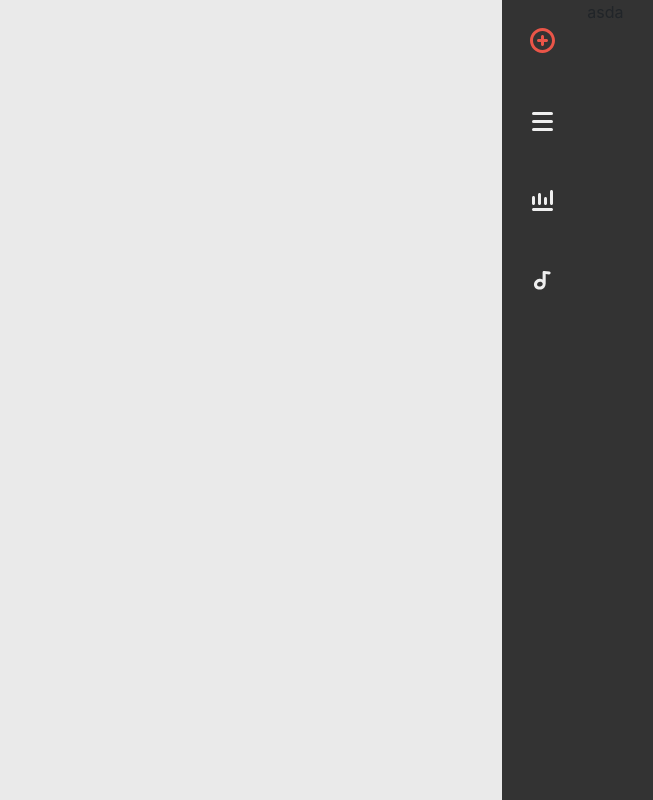
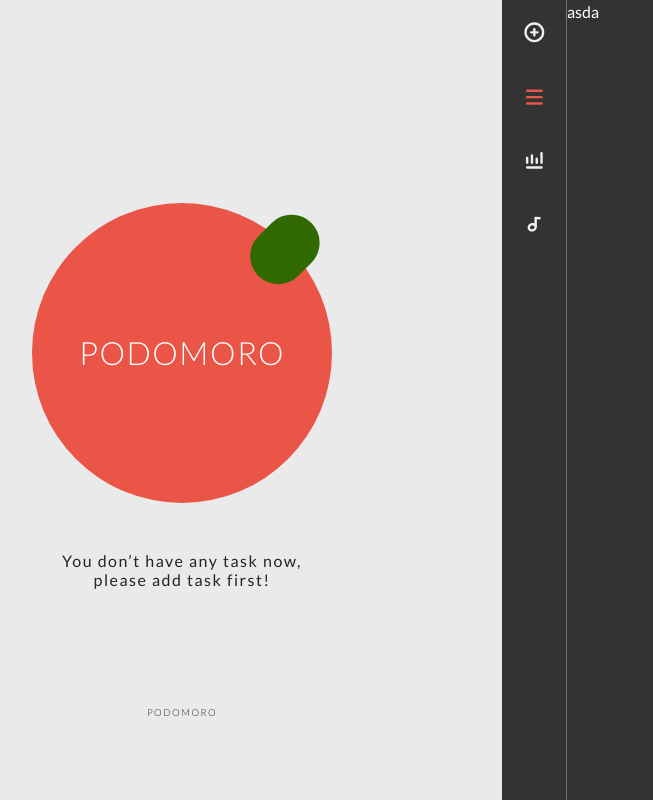
Before and after one commit to moojing/F2E2019, a React (Create React App) app in the folder week1-tomato-colck/: page / in a window 1280 px wide. Shown: the whole page, without its empty margins (138-791 px from the left). Built offline with nearby package versions, Linux system fonts and the light colour scheme.

Commit message:
finish icon selection

```diff
--- a/week1-tomato-colck/public/index.html
+++ b/week1-tomato-colck/public/index.html
@@ -9,7 +9,7 @@
       manifest.json provides metadata used when your web app is installed on a
       user's mobile device or desktop. See https://developers.google.com/web/fundamentals/web-app-manifest/
     -->
-    <link href="https://fonts.googleapis.com/css?family=Lato&display=swap" rel="stylesheet">
+    <link href="https://fonts.googleapis.com/css?family=Lato:300,400&display=swap" rel="stylesheet">
     <link rel="manifest" href="%PUBLIC_URL%/manifest.json" />
     <!--
       Notice the use of %PUBLIC_URL% in the tags above.
--- a/week1-tomato-colck/src/App.js
+++ b/week1-tomato-colck/src/App.js
@@ -1,40 +1,21 @@
 import React from 'react';
-import { ReactComponent as AddIcon }  from './assets/icons/add.svg'
-import { ReactComponent as ListIcon }  from './assets/icons/list.svg'
-import { ReactComponent as Analysis }  from './assets/icons/analysis_red.svg'
-import { ReactComponent as Ring }  from './assets/icons/ringtone.svg'
-
+import PanelAside from './component/PanelAside'
+import Cover from './component/Cover'
 
 function App() {
+
   return (
     <div className="App">
        <div className="container-fluid">
         <div className="row panel">
-          <div className=" panel-main bg-gray">
-
+          <div className=" panel-main bg-gray d-flex align-items-center justify-content-center flex-column">
+            <Cover/>
+            <div className="logo">
+              PODOMORO
+            </div>
           </div>
           <div className="panel-aside">
-            <div className=" panel-aside-shrink bg-dark ">
-                <div className="icon" >
-                  <AddIcon className="icon-svg active"/>
-                </div>
-
-                <div className="icon" >
-                  <ListIcon className="icon-svg"/>
-                </div>
-
-
-                <div className="icon" >
-                  <Analysis  className="icon-svg"/>
-                </div>
-
-                <div className="icon" >
-                  <Ring className="icon-svg"/>
-                </div>
-
-
-            </div>
-            <div className=" panel-aside-main bg-dark"> asda</div>
+            <PanelAside/>
           </div>
         </div>
        </div>
--- /dev/null
+++ b/week1-tomato-colck/src/component/Cover.js
@@ -0,0 +1,16 @@
+import React from 'react';
+import { ReactComponent as TomatoIcon }  from '../assets/icons/tomato_big_color.svg'
+
+let Cover =  ()=>{
+    return (
+        <>
+            <div className="icon-tomato">
+              <TomatoIcon/>
+              <h2 className="ls-15 icon-title text-white">PODOMORO</h2>
+            </div>
+            <h6 className="text-center mt-5 ls-15">You don’t have any task now, <br/> please add task first!</h6>
+        </>
+    )
+}
+
+export default Cover;
--- /dev/null
+++ b/week1-tomato-colck/src/component/Icon.js
@@ -0,0 +1,27 @@
+import React from 'react'
+import { ReactComponent as Add }  from '../assets/icons/add.svg'
+import { ReactComponent as List }  from '../assets/icons/list.svg'
+import { ReactComponent as Analysis }  from '../assets/icons/analysis_red.svg'
+import { ReactComponent as Ring }  from '../assets/icons/ringtone.svg'
+
+
+let Icon = ({name,className})=>{
+    let icons = {
+        add:Add,
+        list:List,
+        analysis:Analysis,
+        ring:Ring,
+    }
+
+    let getIcon = (iconName)=>{
+        let Icon = icons[iconName]
+        return <Icon className={className}/>
+    }
+    return (
+        <>
+            {getIcon(name)}
+        </>
+    )
+}
+
+export default Icon;
--- /dev/null
+++ b/week1-tomato-colck/src/component/panelAside.js
@@ -0,0 +1,37 @@
+import React ,{ useState } from 'react';
+import Icon from '../component/Icon'
+
+const PanelAside = ()=>{
+    const icons = ['add','list','analysis','ring']
+    const [currentIcon,setCurrentIcon] = useState(icons[1])
+    console.log('currentIcon: ', currentIcon);
+
+    const isActive = (icon)=>{
+        return  icon === currentIcon
+    }
+
+    return (
+      <>
+        <div className=" panel-aside-shrink bg-dark ">
+          { icons.map((iconName,index)=>(
+             <div
+              className="icon"
+              key={index}
+              onClick={()=>{setCurrentIcon(iconName)}}>
+
+             <Icon
+              name={iconName}
+              className={`icon-svg ${isActive(iconName)?'active':''}`}/>
+           </div>
+          ))
+          }
+
+        </div>
+
+        <div className=" panel-aside-main bg-dark text-white"> asda</div>
+
+      </>
+    )
+}
+
+export  default PanelAside
--- a/week1-tomato-colck/src/scss/_base.scss
+++ b/week1-tomato-colck/src/scss/_base.scss
@@ -3,9 +3,7 @@
 
 body {
     margin: 0;
-    font-family: -apple-system, BlinkMacSystemFont, "Segoe UI", "Roboto", "Oxygen",
-      "Ubuntu", "Cantarell", "Fira Sans", "Droid Sans", "Helvetica Neue",
-      sans-serif;
+    font-family: 'Lato', sans-serif;
     -webkit-font-smoothing: antialiased;
     -moz-osx-font-smoothing: grayscale;
   }
--- a/week1-tomato-colck/src/scss/index.scss
+++ b/week1-tomato-colck/src/scss/index.scss
@@ -5,6 +5,8 @@
  @import 'base.scss';
  @import './module/panel';
  @import './module/icon';
+ @import './module/utils';
+
 
  .bg-gray{
     background-color:$background-gray;
--- a/week1-tomato-colck/src/scss/module/_icon.scss
+++ b/week1-tomato-colck/src/scss/module/_icon.scss
@@ -1,10 +1,15 @@
 .icon{
     cursor: pointer;
-    max-width: 80px;
+
     &-svg{
       fill:#efefef;
+      transition:fill 0.3s;
+      &:hover{
+        fill: lighten($red, 15%)
+      }
     }
     .active{
       fill:$red;
     }
+
    }
--- a/week1-tomato-colck/src/scss/module/_panel.scss
+++ b/week1-tomato-colck/src/scss/module/_panel.scss
@@ -4,16 +4,40 @@
  }
  .panel-main{
     flex:5;
+    position: relative;
+    .logo{
+        position: absolute;
+        bottom:5rem;
+        left: 50%;
+        transform:translateX(-50%);
+        font-size: 0.6rem;
+        font-weight: 300;
+        letter-spacing: 1.5px;
+    }
+    .icon-tomato{
+        position: relative;
+        .icon-title{
+            position: absolute;
+            top: 50%;
+            left: 50%;
+            transform: translate(-50%,-50%);
+            font-weight: 200;
+        }
+    }
+
  }
 
 .panel-aside{
   flex:5;
   display: flex;
+
   &-shrink{
-    flex:0.8;
+    flex:0.6;
+
+    border-right:1px darken(#efefef, 50%) solid;
   }
 
   &-main{
-    flex:5.2;
+    flex:5.4;
   }
 }
--- /dev/null
+++ b/week1-tomato-colck/src/scss/module/_utils.scss
@@ -0,0 +1,8 @@
+
+.ls-1{
+    letter-spacing: 1px;
+}
+
+.ls-15{
+    letter-spacing: 1.5px;
+}
```
Also changed, not shown: week1-tomato-colck/src/assets/icons/tomato_big_color.svg (added).
